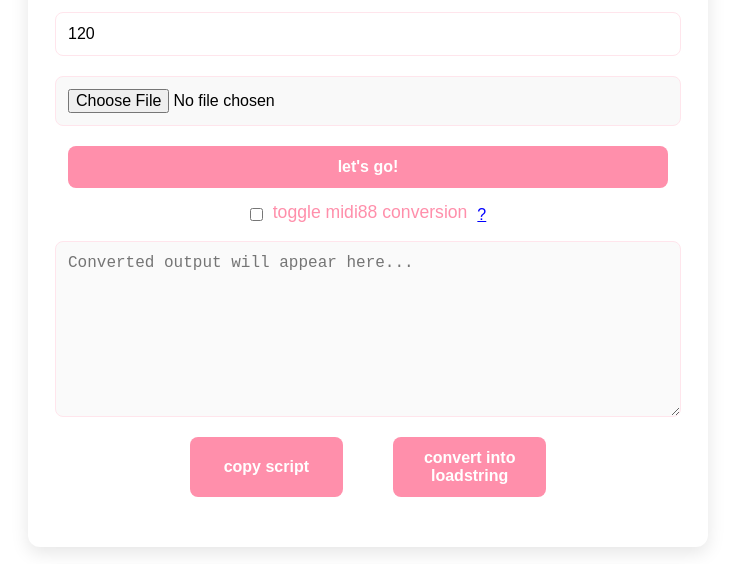
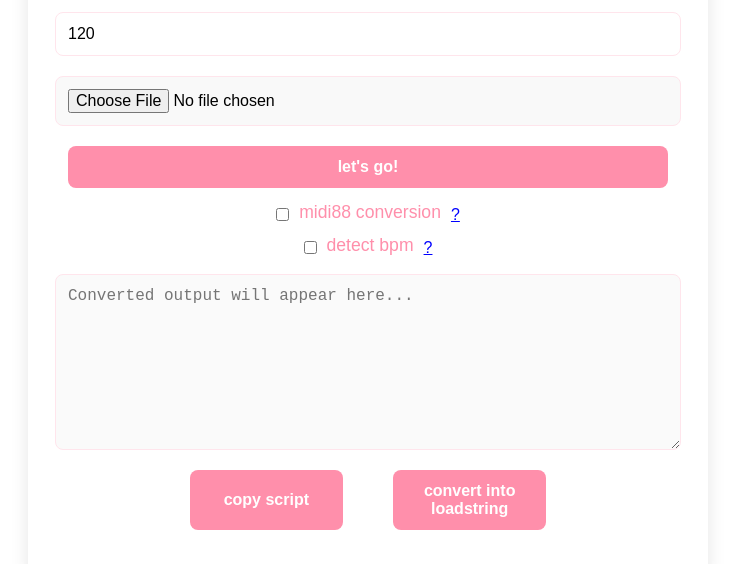
Before and after one commit to hellohellohell012321/MIDI2LUA, a plain HTML site: page index.html in a window 1280 px wide. Shown: the part 199-763 px from the top of the page, without its empty margins (272-1007 px from the left). Drawn offline with Linux system fonts and the light colour scheme; a script that the page names is missing.

Commit message:
Update index.html

```diff
--- a/index.html
+++ b/index.html
@@ -193,8 +193,14 @@
 
       <div class="checkbox-container">
         <input type="checkbox" id="midi88Checkbox" />
-        <label for="midi88Checkbox">toggle midi88 conversion</label>
+        <label for="midi88Checkbox">midi88 conversion</label>
         <span id="infoIcon">?</span>
+      </div>
+
+      <div class="checkbox-container">
+        <input type="checkbox" id="detectBpmCheckbox" />
+        <label for="detectBpmCheckbox">detect bpm</label>
+        <span id="infoIcon2">?</span>
       </div>
 
       <textarea id="output" readonly placeholder="Converted output will appear here..."></textarea>
@@ -212,8 +218,8 @@
       </div>
 
       <div id="popup2">
-        <h3>What is short note presses?</h3>
-        <p>If you have short note presses enabled, then it will press each note very quickly before letting go. This is the method that most of the songs in TALENTLESS use. When disabled, you will instead hold each note the same amount of time as your midi file.</p>
+        <h3>What does this mean?</h3>
+        <p>If you have Detect BPM enabled, the website will automatically find the BPM of your MIDI file and use that. This way, you don't need to search for the song's BPM online.</p>
         <button onclick="closePopup2()">ok!</button>
       </div>
 
```
